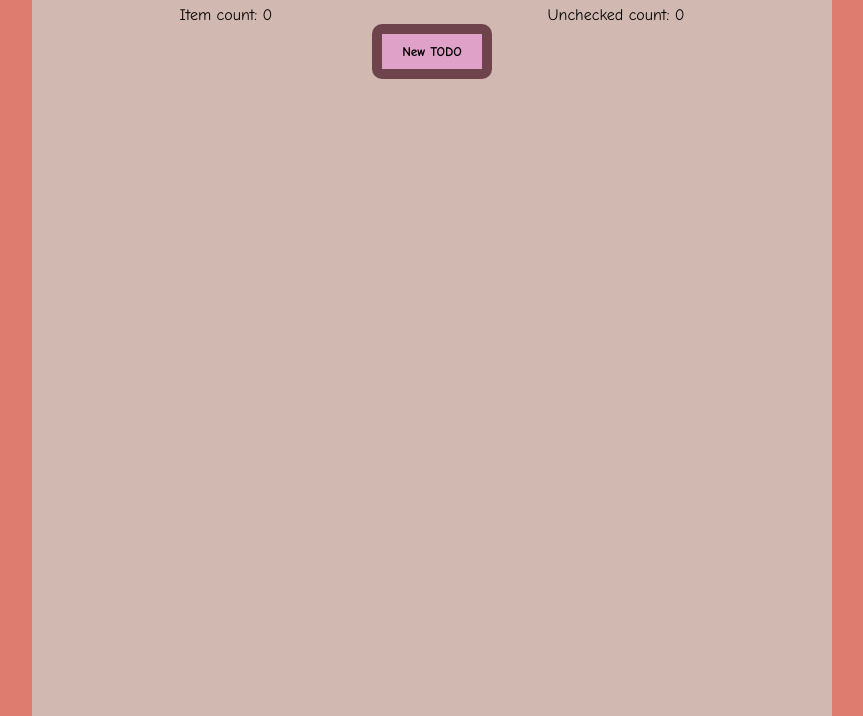
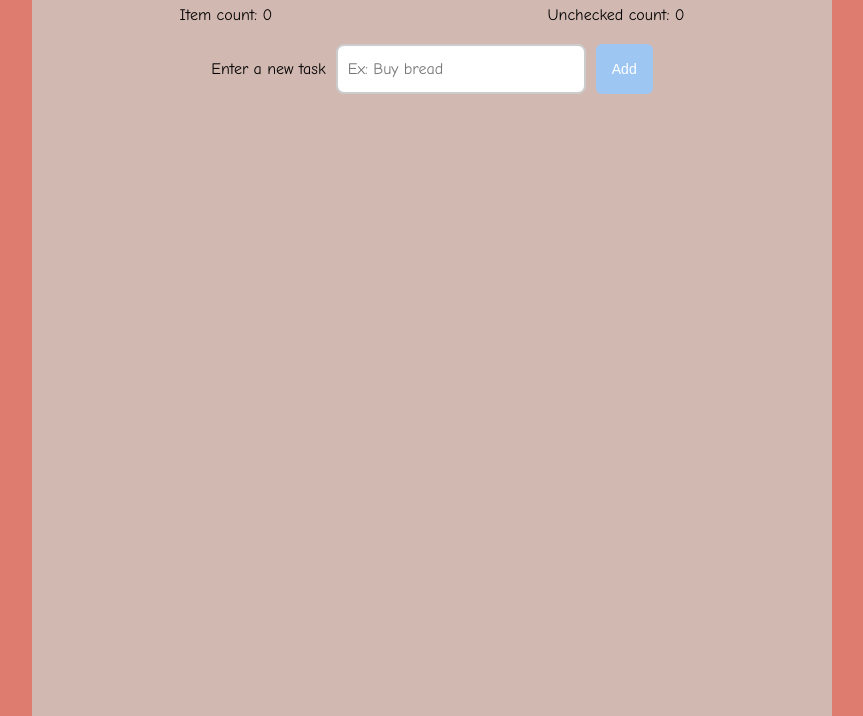
Before and after one commit to Mansko09/TodoApp, a plain HTML site: page index.html in a window 1280 px wide. Shown: the part 84-800 px from the top of the page, without its empty margins (208-1071 px from the left). Drawn offline with Linux system fonts and the light colour scheme.

Commit message:
Add input field with Enter key support, task persistence via localStorage, and UI improvements

```diff
--- a/index.html
+++ b/index.html
@@ -11,7 +11,13 @@
         <span>Item count: <span id="item-count">0</span></span>
         <span>Unchecked count: <span id="unchecked-count">0</span></span>
       </div>
-      <button class="button center" onClick="newTodo()">New TODO</button>
+      <div class="input-container">
+      <p>Enter a new task</p>
+      <!-- <button class="button center" onClick="newTodo()">New TODO</button> -->
+      <input type="text" id="taskName" maxlength="32" placeholder="Ex: Buy bread">
+      <button onClick="newTodo()">Add</button>
+      </div>
+
       <ul id="todo-list" class="todo-list"></ul>
     </div>
     <script src="./script.js"></script>
--- a/script.js
+++ b/script.js
@@ -9,11 +9,20 @@ const classNames = {
   const itemCountSpan = document.getElementById('item-count')
   const uncheckedCountSpan = document.getElementById('unchecked-count')
 
+  const taskInput = document.getElementById("taskName");
+  taskInput.addEventListener("keypress", function (e) {
+    if (e.key === "Enter") {
+      newTodo();
+    }
+  });
   function newTodo() {
-    let taskName = prompt("Quel est le nom de la tâche ?");
+    const taskInput = document.getElementById("taskName");
+    let taskName = taskInput.value.trim();
+
     if (!taskName) {
       taskName = "New Task";
     }
+    taskInput.value = "";
     const newTask = document.createElement("li");
     newTask.classList.add(classNames.TODO_ITEM);
     newTask.textContent = taskName;
@@ -32,6 +41,8 @@ const classNames = {
             uncheckedCountSpan.textContent++;
         }
     })
+
+
     const del= document.createElement("button");
     del.textContent="X";
     del.classList.add(classNames.TODO_DELETE);
@@ -44,6 +55,7 @@ const classNames = {
         itemCountSpan.textContent--;
     })
 
+    saveTasks();
 
     // alert('New TODO button clicked!')
   }
--- a/styles.css
+++ b/styles.css
@@ -39,10 +39,10 @@
     flex: none;
   }
 
-  .button {
+  /* .button {
     padding: 10px 20px;
-    border : 10px solid #6e434c;
-    border-radius : 10px;
+    border : 10px solid #070707;
+    border-radius : 20px;
     font-family: "Comic Sans MS", cursive, sans-serif;
     font-weight: bold;
     cursor: pointer;
@@ -50,6 +50,20 @@
   }
   .button:hover {
     color: rgb(248, 236, 246);
+  } */
+
+  button {
+    padding: 10px 16px;
+    background-color: #9dc6f3;
+    border: none;
+    color: white;
+    border-radius: 6px;
+    cursor: pointer;
+    font-size: 14px;
+  }
+
+  button:hover {
+    background-color: #2d89eb;
   }
 
   .todo-list {
@@ -84,3 +98,26 @@
   .todo-container:first-of-type {
     border-top: 1px solid #333;
   }
+
+  .input-container {
+    display: flex;
+    justify-content: center;
+    gap: 10px; /* espace entre input et bouton */
+    margin-top: 20px;
+  }
+
+  #taskName {
+    width: 250px;
+    padding: 10px;
+    font-size: 16px;
+    border: 2px solid #ccc;
+    border-radius: 8px;
+    outline: none;
+    font-family:  "Comic Sans MS", cursive, sans-serif;
+    transition: border-color 0.3s;
+  }
+
+  #taskName:focus {
+    border-color: #007bff; /* bleu clair */
+    background-color: #f9f9f9;
+  }
```
Also changed, not shown: Screenshot.png (added).
